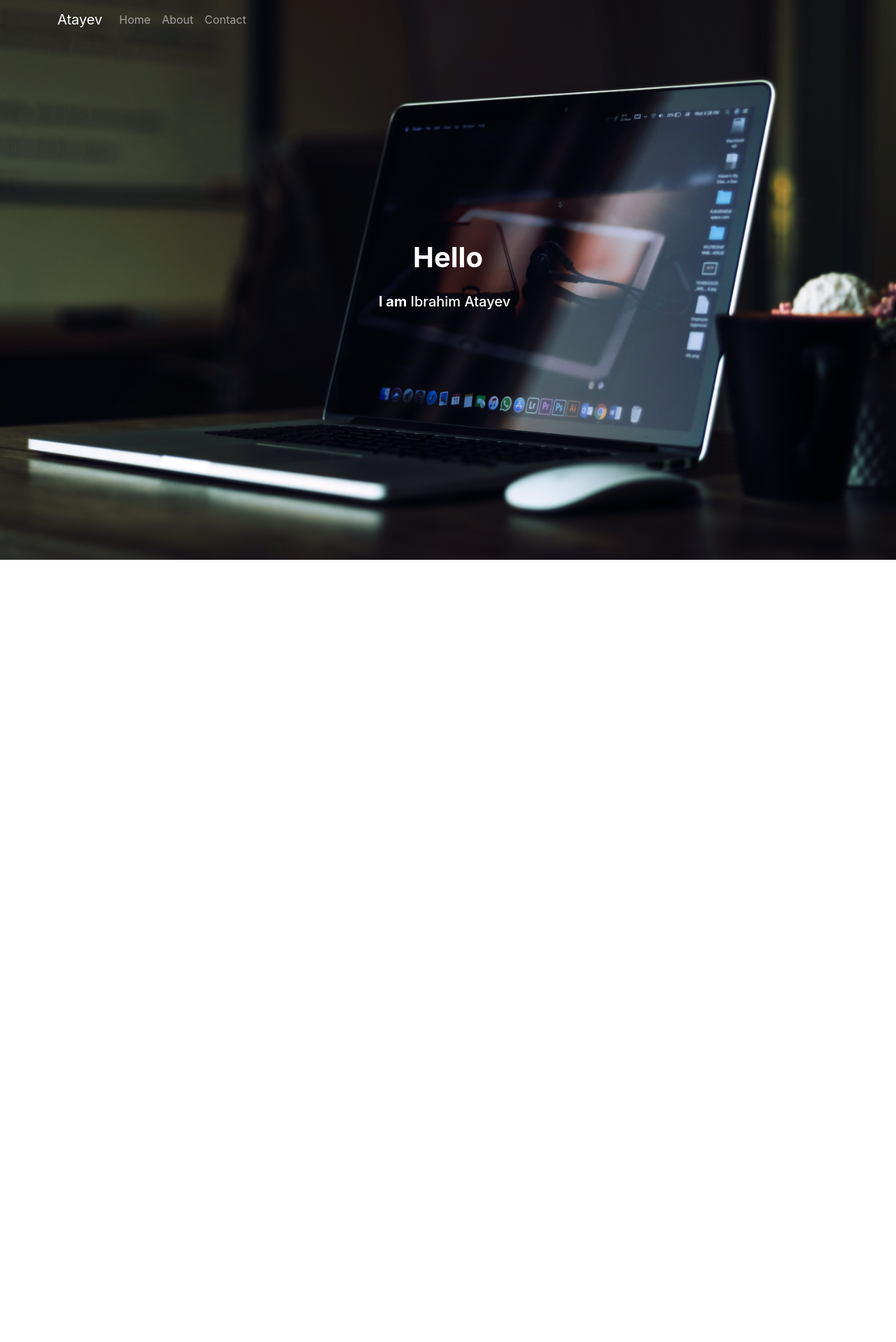
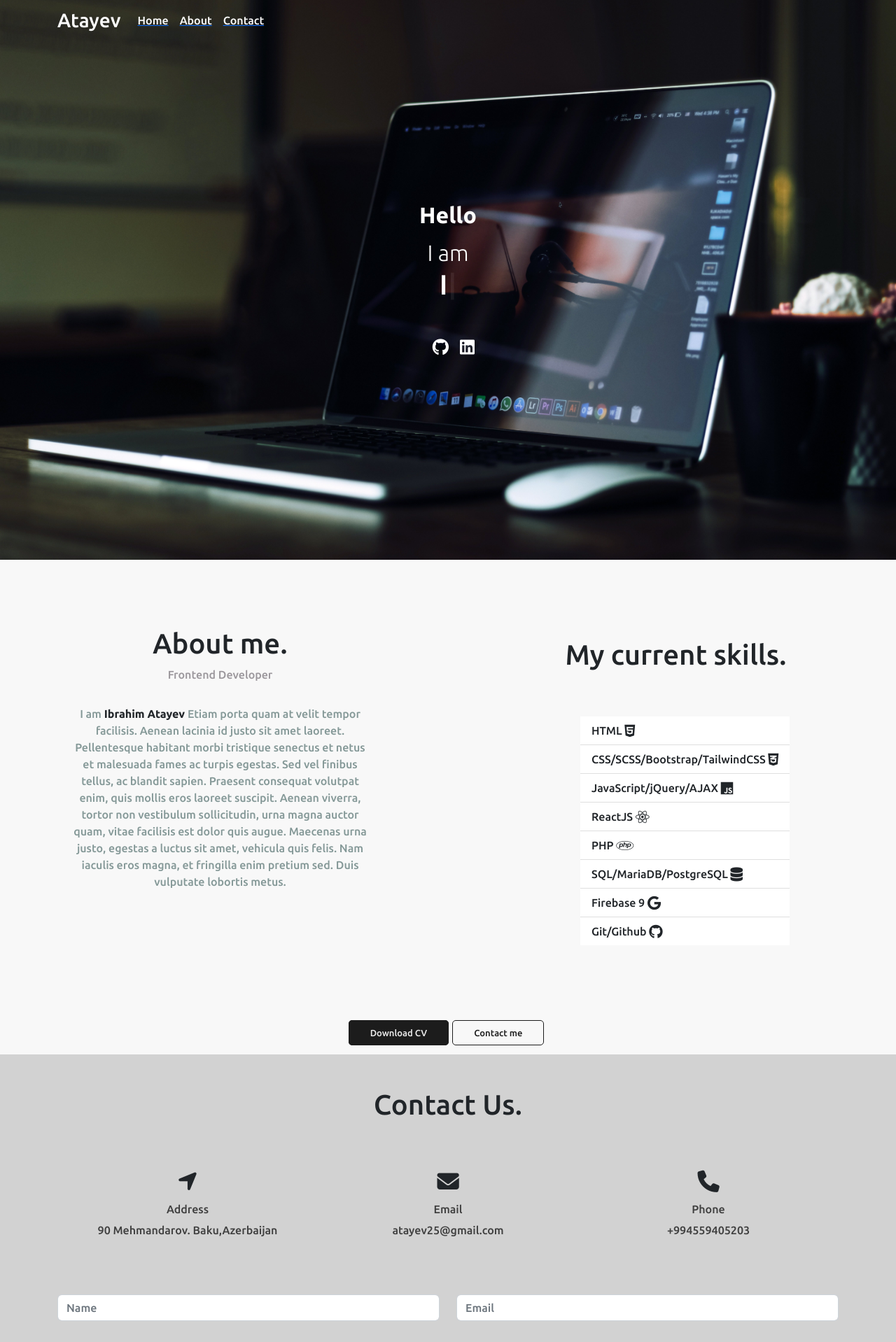
Before and after one commit to Atayev/portfolio-ReactJS, a React (Create React App) app: page / in a window 1280 px wide. Shown: the top 1918 px of the page at 70% size. Before the commit the page ends 800 px from the top, so only its background shows below. Built offline with nearby package versions, Linux system fonts and the light colour scheme.

Commit message:
added about,contact section, fixed main animation, in-page navigation added

```diff
--- a/package.json
+++ b/package.json
@@ -8,11 +8,13 @@
     "@testing-library/user-event": "^13.5.0",
     "bootstrap": "^5.2.1",
     "react": "^18.2.0",
+    "react-anchor-link-smooth-scroll": "^1.0.12",
     "react-bootstrap": "^2.5.0",
     "react-dom": "^18.2.0",
     "react-router-dom": "^6.4.0",
     "react-scripts": "5.0.1",
     "react-typical": "^0.1.3",
+    "typewriter-effect": "^2.19.0",
     "web-vitals": "^2.1.4"
   },
   "scripts": {
--- a/public/index.html
+++ b/public/index.html
@@ -17,6 +17,7 @@
       integrity="sha384-0evHe/X+R7YkIZDRvuzKMRqM+OrBnVFBL6DOitfPri4tjfHxaWutUpFmBp4vmVor"
       crossorigin="anonymous"
     />
+    <script src="https://kit.fontawesome.com/264d4526c7.js" crossorigin="anonymous"></script>
     <title>Portfolio</title>
   </head>
   <body>
--- a/src/App.js
+++ b/src/App.js
@@ -1,12 +1,14 @@
 import Navb from "./components/Nav";
 import Home from "./pages/Home";
-
-
+import About from "./pages/About";
+import Contact from "./pages/Contact";
 function App() {
   return (
     <div className="App">
       <Navb />
       <Home />
+      <About />
+      <Contact />
     </div>
   );
 }
--- a/src/components/Nav.jsx
+++ b/src/components/Nav.jsx
@@ -2,16 +2,40 @@
 import Container from 'react-bootstrap/Container';
 import Nav from 'react-bootstrap/Nav';
 import Navbar from 'react-bootstrap/Navbar';
+import AnchorLink from "react-anchor-link-smooth-scroll";
+import { useState,useEffect } from 'react';
 function Navb() {
+  const [navbar,setNavbar] = useState(false)
+  const changeBackground = () => {
+    console.log(window.scrollY)
+    if (window.scrollY >= 650) {
+      setNavbar(true)
+    } else {
+      setNavbar(false)
+    }
+  }
+  useEffect(() => {
+    changeBackground()
+    window.addEventListener("scroll", changeBackground)
+  })
+
   return (
       <>
-        <Navbar fixed='top' bg="transparent" variant="dark">
+        <Navbar fixed='top'variant="dark" className={navbar ? 'bg-main' : 'bg-transparent'}>
         <Container>
-          <Navbar.Brand href="#home">Atayev</Navbar.Brand>
+        <AnchorLink href='#home' style={{textDecoration:'none'}}>
+            <Navbar.Brand className='fs-3'>Atayev</Navbar.Brand>
+        </AnchorLink>
           <Nav className="me-auto text-white">
-            <Nav.Link href="#home">Home</Nav.Link>
-            <Nav.Link href="#features">About</Nav.Link>
-            <Nav.Link href="#pricing">Contact</Nav.Link>
+            <AnchorLink href='#home'>
+              <Nav.Link className='text-white'>Home</Nav.Link>
+            </AnchorLink>
+            <AnchorLink href='#about'>
+            <Nav.Link className='text-white'>About</Nav.Link>
+            </AnchorLink>
+            <AnchorLink href='#contact'>
+            <Nav.Link className='text-white'>Contact</Nav.Link>
+            </AnchorLink>
           </Nav>
         </Container>
       </Navbar>
--- a/src/index.css
+++ b/src/index.css
@@ -1,11 +1,12 @@
+
+@import url('https://fonts.googleapis.com/css2?family=Ubuntu:wght@300;500;700&display=swap');
 body {
   margin: 0;
   padding: 0;
-  font-family: -apple-system, BlinkMacSystemFont, 'Segoe UI', 'Roboto', 'Oxygen',
-    'Ubuntu', 'Cantarell', 'Fira Sans', 'Droid Sans', 'Helvetica Neue',
-    sans-serif;
+  font-family: 'Ubuntu', sans-serif;
   -webkit-font-smoothing: antialiased;
   -moz-osx-font-smoothing: grayscale;
+  overflow-x: hidden;
 }
 
 .main {
@@ -16,15 +17,92 @@ body {
   justify-content: center;
   align-items: center;
 }
-
-.blinkCursor::after {
-  content: '|';
-  margin-left:3px;
-  animation: blink 1s  infinite;
+.bg-main {
+  background: #1c1c1c;
+}
+.typeWriterP {
+  font-weight: 300;
+}
+.about {
+  background: #f8f8f8;
+  overflow: hidden;
+}
+.about > h1 {
+  color: #343434;
+}
+.customColor {
+  color: #9b979c;
+}
+.customColor2 {
+  color: #849897;
+}
+.name {
+  color: #748382;
+}
+.buttonGroup {
+  margin-bottom: 20px;
+}
+.skills {
+   margin-left: 30px;
+}
+.list {
+  width: max-content;
+}
+.buttonGroup >a {
+  text-decoration: none;
+  color: #1c1c1c;
+}
+.button {
+  padding: 10px 30px;
+  border: 1px solid #1c1c1c;
+  border-radius: 5px;
+  font-size: 13px;
+  transition: all .5s;
+  text-decoration: none;
+  margin-right: 5px;
+}
+.button:hover {
+  background:#1c1c1c ;
+  color: #eee;
+}
+.buttonDark {
+  background: #1c1c1c;
+  color: #eee;
 }
 
-@keyframes blink {
-  50% {
-    opacity: 0;
-  }
+.buttonDark:hover {
+  background: white ;
+  color: #1c1c1c;
 }
+.contact {
+  background: #cacacad8;
+}
+.icon {
+  font-size: 25px;
+  margin-bottom: 15px;
+  width: 60px;
+  height: 60px;
+  line-height: 60px;
+  background: none;
+  border-radius: 50%;
+  -webkit-transition: all .5s;
+  transition: all .5s;
+}
+.customColor3 {
+  color: #3f3f3f;
+}
+
+.inputs {
+  width: 90%;
+  margin: 0 auto;
+}
+textarea {
+  width: 100%;
+  max-height: 160px;
+  height: 160px;
+}
+
+.backToTop {
+  cursor: pointer;
+  width: 100vw;
+}
--- a/src/index.js
+++ b/src/index.js
@@ -2,10 +2,12 @@ import React from 'react';
 import ReactDOM from 'react-dom/client';
 import './index.css';
 import App from './App';
-
+import {BrowserRouter} from 'react-router-dom'
 const root = ReactDOM.createRoot(document.getElementById('root'));
 root.render(
   <React.StrictMode>
-    <App />
+    <BrowserRouter>
+      <App />
+    </BrowserRouter>
   </React.StrictMode>
 );
--- /dev/null
+++ b/src/pages/About.jsx
@@ -0,0 +1,40 @@
+import React from 'react'
+import AnchorLink from 'react-anchor-link-smooth-scroll'
+
+function About() {
+  return (
+      <div className='about' id='about'>
+          <div className="container d-md-flex justify-content-between my-5">
+          <div className='col-md-5'>
+              <h1 className='text-center pt-sm-5 '>About me.</h1>
+                <p className='text-center customColor'>Frontend Developer</p>
+                <p className='text-center customColor2 p-sm-3'>I am <b className='text-dark'>Ibrahim Atayev </b>Etiam porta quam at velit tempor facilisis. Aenean lacinia id justo sit amet laoreet. Pellentesque habitant morbi tristique senectus et netus et malesuada fames ac turpis egestas. Sed vel finibus tellus, ac blandit sapien. Praesent consequat volutpat enim, quis mollis eros laoreet suscipit. Aenean viverra, tortor non vestibulum sollicitudin, urna magna auctor quam, vitae facilisis est dolor quis augue. Maecenas urna justo, egestas a luctus sit amet, vehicula quis felis. Nam iaculis eros magna, et fringilla enim pretium sed. Duis vulputate lobortis metus.</p>
+              </div>
+              <div className='skills col-sm-5 mr-sm-4'>
+                  <h1 className='text-center my-3 pt-5'>My current skills.</h1>
+                    <ul class="list-group list-group-flush my-sm-3 mx-sm-5 px-sm-5 py-sm-5 list">
+                    <li class="list-group-item">HTML <i className="fa-brands fa-html5 fa-lg"></i></li>
+                    <li class="list-group-item">CSS/SCSS/Bootstrap/TailwindCSS <i className="fa-brands fa-css3-alt fa-lg"></i></li>
+                    <li class="list-group-item">JavaScript/jQuery/AJAX <i className="fa-brands fa-js fa-lg"></i></li>
+                    <li class="list-group-item">ReactJS <i className="fa-brands fa-react fa-lg"></i></li>
+                    <li class="list-group-item">PHP <i className="fa-brands fa-php fa-lg"></i></li>
+                    <li class="list-group-item">SQL/MariaDB/PostgreSQL <i className="fa-solid fa-database fa-lg"></i></li>
+                    <li class="list-group-item">Firebase 9 <i className="fa-brands fa-google fa-lg"></i></li>
+                    <li class="list-group-item">Git/Github <i className="fa-brands fa-github fa-lg"></i></li>
+                    </ul>
+            </div>
+
+          </div>
+          <div className='text-center buttonGroup mt-sm-5'>
+              <a href="/" target='_blank' rel='noreferer'>
+                  <span className='button buttonDark'>Download CV</span>
+              </a>
+              <AnchorLink href="#contact">
+                  <span className='button'>Contact me</span>
+                  </AnchorLink>
+         </div>
+      </div>
+  )
+}
+
+export default About
--- /dev/null
+++ b/src/pages/Contact.jsx
@@ -0,0 +1,70 @@
+import React from 'react'
+
+function Contact() {
+    const goToTop = () => {
+        window.scrollTo({
+            top: 0,
+            behavior: "smooth",
+        });
+    }
+  return (
+      <div className='contact' id='contact'>
+          <div className='container text-center mb-sm-5 py-5'>
+              <h1>Contact Us.</h1>
+
+              <div className='contactInfo d-md-flex justify-content-between align-items-center'>
+                  <div className='col-md-4 my-5'>
+                      <div className='item'>
+                          <span className='icon'>
+                            <i className="fa fa-location-arrow fa-lg"></i>
+                          </span>
+                          <h6 className='customColor3'>Address</h6>
+                          <p className='customColor3'>90 Mehmandarov. Baku,Azerbaijan</p>
+                      </div>
+                  </div>
+                  <div className='col-md-4 my-sm-5'>
+                      <div className='item'>
+                          <span className='icon'>
+                            <i className="fa fa-envelope fa-lg" ></i>
+                          </span>
+                          <h6 className='customColor3'>Email</h6>
+                          <p className='customColor3'>atayev25@gmail.com</p>
+                      </div>
+                  </div>
+                  <div className='col-md-4 my-sm-5'>
+                      <div className='item'>
+                          <span className='icon'>
+                          <i className="fa fa-phone fa-lg" ></i>
+                          </span>
+                          <h6 className='customColor3'>Phone</h6>
+                          <p className='customColor3'>+994559405203</p>
+                      </div>
+                  </div>
+              </div>
+              <div className='contactForm'>
+                <div className="row">
+                      <div className="col-md-6 my-3">
+                        <input type="text" className="form-control"  placeholder="Name" />
+                      </div>
+                      <div className="col-md-6 my-3">
+                        <input type="email" className="form-control"  placeholder="Email" />
+                      </div>
+                  </div>
+                  <div className='row'>
+                        <div className='col-md-12 '>
+                            <div className="form-group my-3">
+                                <textarea  name="message" placeholder="Message" rows="4" required="required"></textarea>
+                          </div>
+                          <input type="submit" value="Submit" className="button buttonDark"></input>
+                        </div>
+                  </div>
+              </div>
+          </div>
+          <div className='backToTop text-center py-3'>
+              <span className='fs-5 ' onClick={goToTop}>Back to top ⇑</span>
+          </div>
+      </div>
+  )
+}
+
+export default Contact
--- a/src/pages/Home.jsx
+++ b/src/pages/Home.jsx
@@ -1,37 +1,43 @@
-import { useEffect, useState } from 'react'
-import Typical from 'react-typical'
+import Typewririter from 'typewriter-effect'
 
 function Home() {
-  const cap= [' Ibrahim Atayev', ' Frontend Developer']
-  let [caption, setCaption] = useState('')
-  const [phase, setPhase] = useState('Typing')
-  const [index,setIndex] = useState(0)
-  useEffect(() => {
-    setPhase('Pausing')
-    const nextCaption = cap[index].slice(0, caption.length + 1)
-    const timeout = setTimeout(() => {
-      if(nextCaption === caption) return
-      setCaption(cap[index].slice(0,caption.length+1))
-    }, 150)
-    // setPhase('Deleting')
-    // if (phase === 'Deleting' && nextCaption===caption) {
-    //   const timeout2 = setTimeout(() => setCaption(cap[index].slice(0, caption.length - 1)), 300)
-    //   return ()=>clearTimeout(timeout2)
-    // }
-
-    return ()=> clearTimeout(timeout)
-  },[caption])
 
   return (
-    <div className='main'>
+    <div className='main' id='home'>
       <div className='caption'>
-        <h5 className='text-white fs-1 fw-bold text-center mb-md-2'>Hello</h5>
-        <h1 className='text-white text-center'>
-          <span className='fs-5 mb-md-5 fw-bold'>I am</span>
-          <span className='fs-5 blinkCursor' >
-            {caption}
+        <h5 className='text-white fs-2 fw-bold text-center'>Hello</h5>
+        <h1 className='text-white text-center mb-5'>
+          <span className='fs-2 typeWriterP'>I am</span>
+          <span className='fs-1'>
+            <Typewririter
+              className='mb-md-4'
+              options={{
+                loop:true,
+                autostart: true
+              }
+              }
+              onInit={(typeWriter) => {
+                typeWriter
+                  .changeDelay(200)
+                  .typeString("Ibrahim Atayev")
+                  .pauseFor(1000)
+                  .deleteAll()
+                  .typeString(' Frontend Developer')
+                  .pauseFor(5000)
+                  .changeDeleteSpeed(300)
+                  .start()
+              }}
+            />
           </span>
         </h1>
+        <div className='social text-center m-auto'>
+          <a href="https://github.com/Atayev" target='_blank' rel="noreferrer">
+              <i className="fa-brands fa-github text-white fa-xl  m-3"></i>
+          </a>
+          <a href='https://www.linkedin.com/in/atayevibrahim/' target='_blank' rel="noreferrer">
+              <i className="fa-brands fa-linkedin text-white fa-xl"></i>
+          </a>
+        </div>
       </div>
     </div>
 
```
Also changed, not shown: 1 other file (tests, documents, lock files or other folders).
